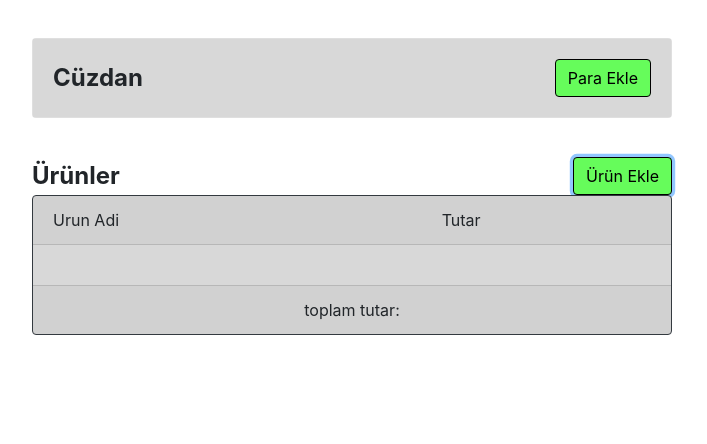
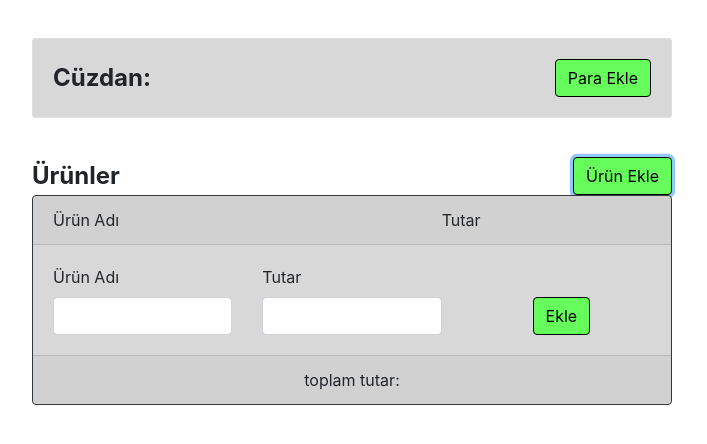
Before and after one commit to majdajroudi/shopping-list-wallet, a React (Create React App) app: page / in a window 1280 px wide. Both pictures are taken after a click on the button "Ürün Ekle". Shown: the top 444 px of the page, without its empty margins (288-995 px from the left). Built offline with nearby package versions, Linux system fonts and the light colour scheme.

Commit message:
add product form

```diff
--- a/src/components/Home/index.jsx
+++ b/src/components/Home/index.jsx
@@ -4,10 +4,19 @@ import ProductsContainer from "../ProductsContainer"
 import "./index.css"
 
 function Home()  {
+    const [isFormShown, setIsFormShown] = useState(false)
+
+    const handleAdditionClick = (e) => {
+        e.preventDefault()
+        setIsFormShown(true)
+    }
+
     return(
         <div className="home">
             <Card className="home__headerCard" body>
-                <span className="home__headerCard--wallet">Cüzdan</span>
+                <span className="home__headerCard--wallet">
+                    Cüzdan:
+                </span>
                 <Button className="home__headerCard--btn">
                     Para Ekle
                 </Button>
@@ -17,12 +26,12 @@ function Home()  {
                 <span className="home__productAddition--products">
                     Ürünler
                 </span>
-                <Button className="home__productAddition--btn">
+                <Button onClick={(e) => handleAdditionClick(e)} className="home__productAddition--btn">
                     Ürün Ekle
                 </Button>
             </div>
 
-            <ProductsContainer />
+            <ProductsContainer formShownState={isFormShown} formShownStateFunction={setIsFormShown} />
         </div>
     )
 }
--- a/src/components/ProductAdditionForm/index.css
+++ b/src/components/ProductAdditionForm/index.css
@@ -0,0 +1,19 @@
+.productForm--btn.btn.btn-primary {
+    color: black;
+    border-color: black;
+    background-color: #66FC5B;
+}
+
+
+.productForm__row {
+    display: flex;
+    flex-direction: row;
+    justify-content: center;
+    align-items: flex-end;
+}
+
+.productForm__productName--label,
+.productForm__productCost--label {
+    display: flex;
+    justify-content: flex-start;
+}
--- a/src/components/ProductAdditionForm/index.jsx
+++ b/src/components/ProductAdditionForm/index.jsx
@@ -0,0 +1,48 @@
+import React,{useState} from "react"
+import {Form, Button, Col, Row} from "react-bootstrap"
+import "./index.css"
+
+function ProductAdditionForm(props) {
+    const [inputHandler, setInputHandler] = useState({productsName: "", cost: ""})
+
+    const handleNameChange = (e) => {
+        e.preventDefault()
+        const stateCopy = {...inputHandler}
+        stateCopy.productsName = e.target.value;
+        setInputHandler(stateCopy)
+    }
+
+    const handleCostChange = (e) => {
+        e.preventDefault()
+        const stateCopy = {...inputHandler}
+        stateCopy.cost = e.target.value;
+        setInputHandler(stateCopy)
+    }
+
+    const handleAddBtn = (e) => {
+        e.preventDefault()
+        props.formShownStateFunction(false)
+    }
+
+    return (
+        <Form className="productForm">
+            <Row className="productForm__row">
+                <Col className="productForm__productName">
+                    <Form.Label className="productForm__productName--label">Ürün Adı</Form.Label>
+                    <Form.Control onChange={(e) => handleNameChange(e)} className="productForm__productName--input" type="input"  />
+                </Col>
+                <Col>
+                    <Form.Label className="productForm__productCost--label">Tutar</Form.Label>
+                    <Form.Control onChange={(e) => handleCostChange(e)} className="productForm__productCost--input" type="number" />
+                </Col>
+                <Col>
+                    <Button onClick={(e) => handleAddBtn(e)} className="productForm--btn">
+                        Ekle
+                    </Button>
+                </Col>
+            </Row>
+        </Form>
+    )
+}
+
+export default ProductAdditionForm
--- a/src/components/ProductsContainer/index.jsx
+++ b/src/components/ProductsContainer/index.jsx
@@ -1,21 +1,23 @@
-import React from "react"
+import React,{useState} from "react"
 import { Card, Button, Col } from 'react-bootstrap'
+import ProductAdditionForm from "../ProductAdditionForm"
 import "./index.css"
 
-function ProductsContainer() {
+function ProductsContainer(props) {
+    const [productsList, setProductsList] = useState([])
 
     return(
         <Card style={{backgroundColor: "#D8D8D8"}} border="dark" className="home__productsCard">
             <Card.Header className="home__productsCard__header">
                 <span className="home__productsCard__header--productsName">
-                    Urun Adi
+                    Ürün Adı
                 </span>
                 <span className="home__productsCard__header--cost">
                     Tutar
                 </span>
             </Card.Header>
             <Card.Body className="home__productsCard__body">
-
+               {props.formShownState && <ProductAdditionForm formShownStateFunction={props.formShownStateFunction}/>}
             </Card.Body>
             <Card.Footer className="home__productsCard__footer">
                 toplam tutar:
```
